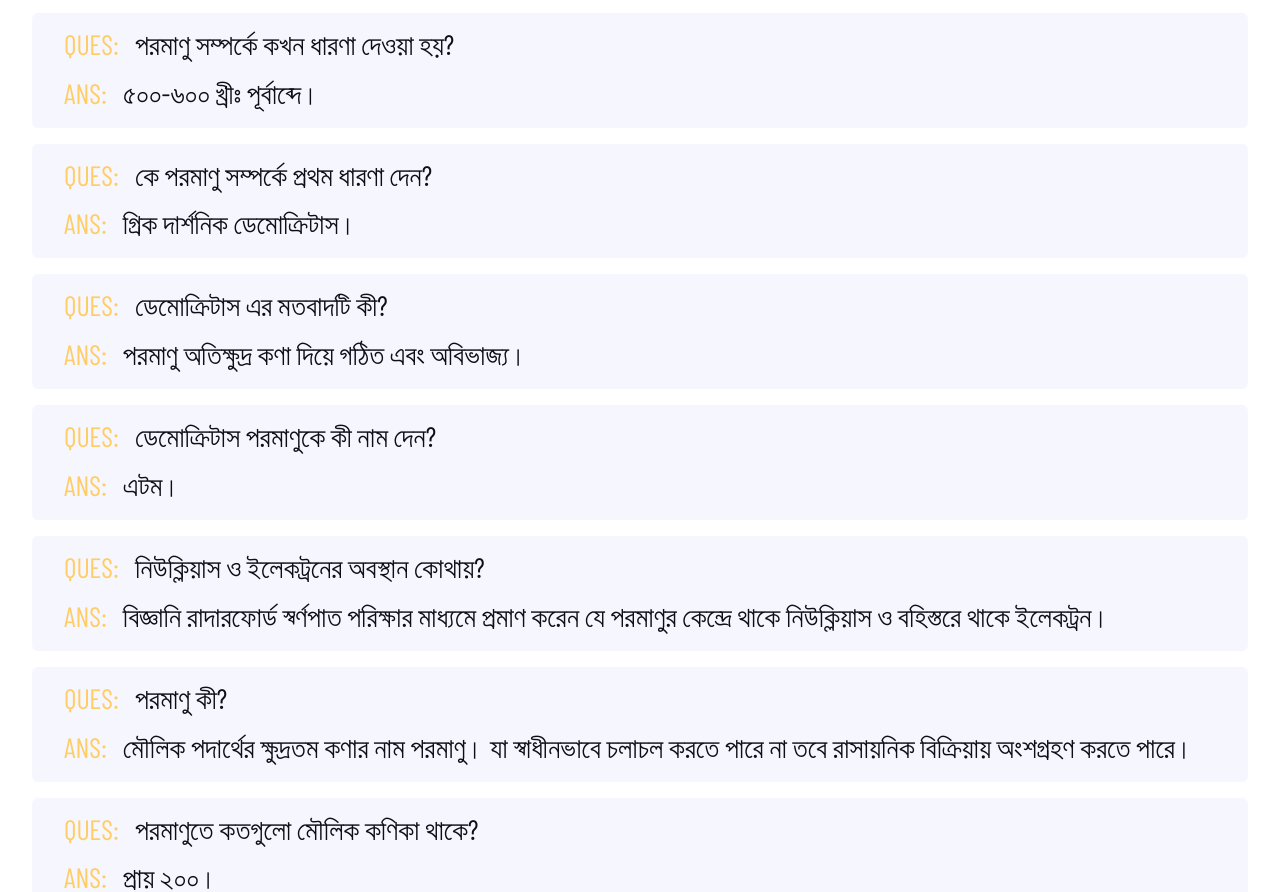
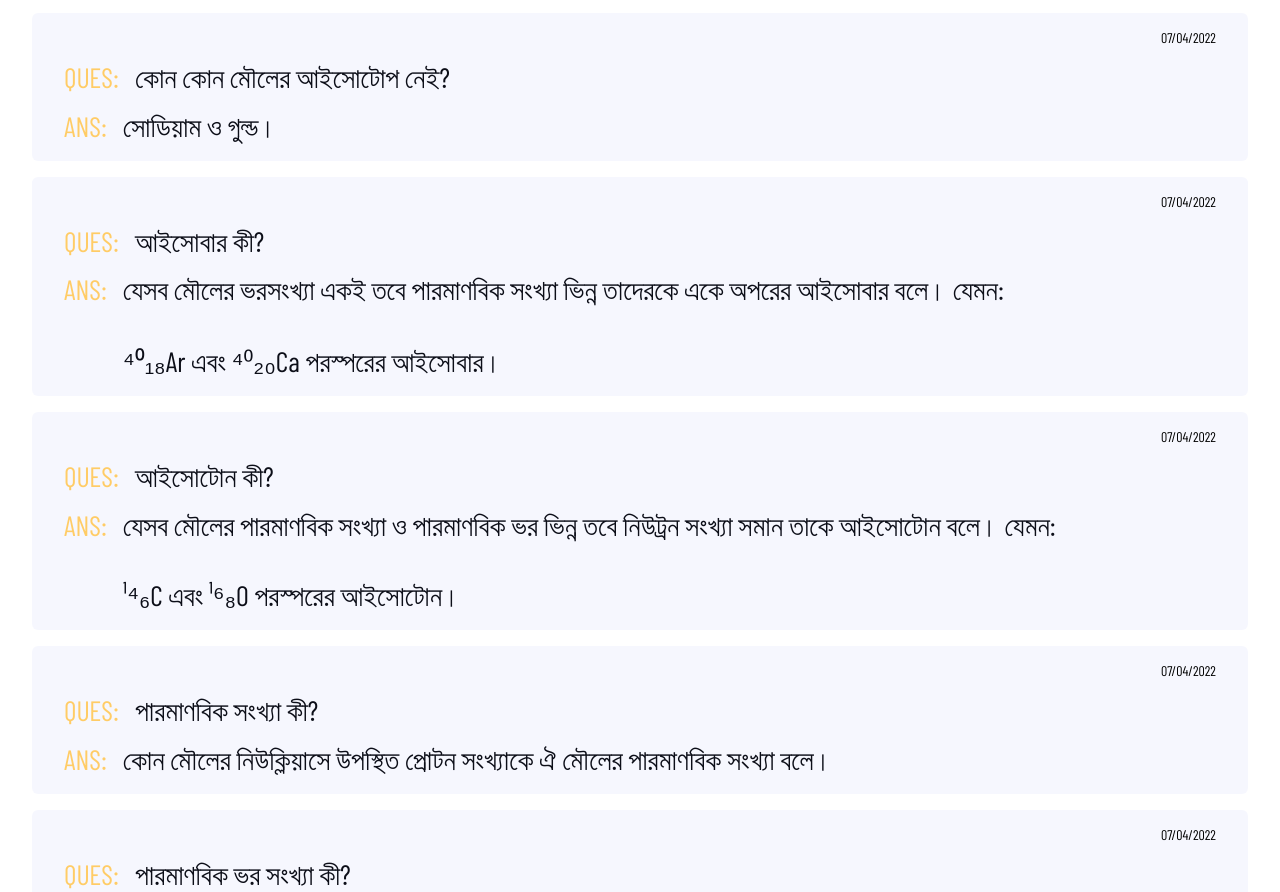
Before and after one commit to rionislam/chemistry, a plain HTML site: page index.html in a window 1280 px wide. Shown: the part 74-966 px from the top of the page. Drawn offline with nearby package versions, Linux system fonts and the light colour scheme; a web font is replaced by a local one.

Commit message:
07/04/2022

```diff
--- a/css/style.css
+++ b/css/style.css
@@ -184,6 +184,10 @@ nav h1 span{
     border-radius: 6px;
 }
 
+.date{
+    text-align: right;
+}
+
 
 /* ---------------------- */
 /* responsive design      */
--- a/js/script.js
+++ b/js/script.js
@@ -1,70 +1,116 @@
 let itemsContainer = document.getElementById('itemsContainer');
 let items = [
+    {
+        ques: 'কোন কোন মৌলের আইসোটোপ নেই?',
+        ans: 'সোডিয়াম ও গুল্ড।',
+        date: '07/04/2022',
+    },
+    {
+        ques: 'আইসোবার কী?',
+        ans: 'যেসব মৌলের ভরসংখ্যা একই তবে পারমাণবিক সংখ্যা ভিন্ন তাদেরকে একে অপরের আইসোবার বলে। যেমন: <br><br>⁴⁰₁₈Ar এবং ⁴⁰₂₀Ca  পরস্পরের আইসোবার।',
+        date: '07/04/2022',
+    },
+    {
+        ques: 'আইসোটোন কী?',
+        ans: 'যেসব মৌলের পারমাণবিক সংখ্যা ও পারমাণবিক ভর ভিন্ন তবে নিউট্রন সংখ্যা সমান তাকে আইসোটোন বলে। যেমন: <br><br>¹⁴₆C এবং ¹⁶₈O পরস্পরের আইসোটোন।',
+        date: '07/04/2022',
+    },
+    {
+        ques: 'পারমাণবিক সংখ্যা কী?',
+        ans: 'কোন মৌলের নিউক্লিয়াসে উপস্থিত প্রোটন সংখ্যাকে ঐ মৌলের পারমাণবিক সংখ্যা বলে।',
+        date: '07/04/2022',
+    },
+    {
+        ques: 'পারমাণবিক ভর সংখ্যা কী?',
+        ans: 'কোন মৌলের নিউক্লিয়াসে উপস্থিত প্রোটন এবং নিউট্রন সংখ্যার যোগফলকে পারমাণবিক ভর সংখ্যা বলে। পারমাণবিক ভরকে দ্বারা প্রকাশ করা হয়। পর্যায় সারণিতে মৌলের বাম পাশে উপরের দিকে এর অবস্থান।',
+        date: '07/04/2022',
+    },
+    {
+        ques: '১-২০ নং মৌলের পারমাণবিক ভর সংখ্যা নির্ণয়ের পদ্ধতি কী?',
+        ans: '১)জোড় সংখ্যার মৌলগুলোর পারমাণবিক সংখ্যাকে দ্বিগুন করলেই মৌলের পারমাণবিক ভর সংখ্যা পাওয়া যায়।<br><br>২)বিজোড় সংখ্যার মৌলগুলোর পারমাণবিক সংখ্যাকে দ্বিগুণ করে তার সাথে এক যোগ করলেই মৌলের পারমাণবিক সংখ্যা পাওয়া যায়।<br><br> বিঃদ্রঃ কিছু ব্যাতিক্রমও রয়েছে।',
+        date: '07/04/2022',
+    },
 
     // 05/04/2022
     {
         ques: 'পরমাণু সম্পর্কে কখন ধারণা দেওয়া হয়?',
         ans: '৫০০-৬০০ খ্রীঃ পূর্বাব্দে।',
+        date: '05/04/2022',
     },
     {
         ques: 'কে পরমাণু সম্পর্কে প্রথম ধারণা দেন?',
         ans: 'গ্রিক দার্শনিক ডেমোক্রিটাস।',
+        date: '05/04/2022',
     },
     {
         ques: 'ডেমোক্রিটাস এর মতবাদটি কী?',
         ans: 'পরমাণু অতিক্ষুদ্র কণা দিয়ে গঠিত এবং অবিভাজ্য।',
+        date: '05/04/2022',
     },
     {
         ques: 'ডেমোক্রিটাস পরমাণুকে কী নাম দেন?',
         ans: 'এটম।',
+        date: '05/04/2022',
     },
     {
         ques: 'নিউক্লিয়াস ও ইলেকট্রনের অবস্থান কোথায়?',
         ans: 'বিজ্ঞানি রাদারফোর্ড স্বর্ণপাত পরিক্ষার মাধ্যমে প্রমাণ করেন যে পরমাণুর কেন্দ্রে থাকে নিউক্লিয়াস ও বহিস্তরে থাকে ইলেকট্রন।',
+        date: '05/04/2022',
     },
     {
         ques: 'পরমাণু কী?',
         ans: 'মৌলিক পদার্থের ক্ষুদ্রতম কণার নাম পরমাণু। যা স্বাধীনভাবে চলাচল করতে পারে না তবে রাসায়নিক বিক্রিয়ায় অংশগ্রহণ করতে পারে।',
+        date: '05/04/2022',
     },
     {
         ques: 'পরমাণুতে কতগুলো মৌলিক কণিকা থাকে?',
         ans: 'প্রায় ২০০।',
+        date: '05/04/2022',
     },
     {
         ques: 'মূল কণিকা কী?',
         ans: 'যে সকল নিরতিশয় ক্ষুদ্র কীনকা দ্বারা পরমাণু গঠিত তাদেরকে মূল কণিকা বলে।',
+        date: '05/04/2022',
     },
     {
         ques: 'মূল কণিকা কয় প্রকার?',
-        ans: 'মূল কণিকা প্রধাণত তিন প্রকার। যথা: <br>১) স্থায়ী মূল কণিকা। <br>২) অস্থায়ী মূল কণিকা। <br>৩) কম্পোজিট মূল কণিকা।',
+        ans: 'মূল কণিকা প্রধাণত তিন প্রকার। যথা:<br><br>১) স্থায়ী মূল কণিকা। <br>২) অস্থায়ী মূল কণিকা। <br>৩) কম্পোজিট মূল কণিকা।',
+        date: '05/04/2022',
     },
     {
         ques: 'স্থায়ী মূল কণিকা কী?',
         ans: 'যে সকল কণিকা পরমাণুতে স্থায়ীভাবে বিদ্যমান তাদের স্থায়ী মূল কণিকা বলে।',
+        date: '05/04/2022',
     },
     {
         ques: 'স্থায়ী মূল কণিকা কয়টি?',
-        ans: 'স্থায়ী মূল কণিকা তিনটি। যথা: <br>১) ইলেকট্রন। <br>২) প্রোটন। <br>৩) নিউট্রন।',
+        ans: 'স্থায়ী মূল কণিকা তিনটি। যথা:<br><br>১) ইলেকট্রন। <br>২) প্রোটন। <br>৩) নিউট্রন।',
+        date: '05/04/2022',
     },
     {
         ques: 'কোন মৌলের নিউট্রন সংখ্যা নেই?',
         ans: 'সব মৌলেরই ইলেকট্রন, প্রোটন ও নিউট্রন সংখ্যা বিদ্যমান। শুধুমাত্র হাইড্রোজেন ব্যাতিক্রম যার নিউট্রন সংখ্যা নেই।',
+        date: '05/04/2022',
     },
     {
         ques: 'অস্থায়ী মূল কণিকা কী?',
         ans: 'যে সকল কণিকা পরমাণুতে অল্প সময়ের জন্য বিদ্যমান থাকে তাকে অস্থায়ী মূল কণিকা বলে।',
+        date: '05/04/2022',
     },
     {
         ques: 'পরমাণুতে অস্থায়ী মূল কণিকার সংখ্যা কত?',
-        ans: '১০০ টি। যেমন: নিউট্রিনো, অ্যান্টি নিউট্রিনো, পজিট্রন, মশেন ইত্যাদি।',
+        ans: '১০০ টি। যেমন:<br><br>নিউট্রিনো, অ্যান্টি নিউট্রিনো, পজিট্রন, মশেন ইত্যাদি।',
+        date: '05/04/2022',
     },
     {
         ques: 'কম্পোজিট মূল কণিকা কী?',
-        ans: 'স্থায়ী ও অস্থায়ী মূল কণিকা ব্যাতিত পরমাণুতে আরো একধরণের ভারী কণা বিদ্যমান। এদেরকেই কম্পোজিট মূল কণিকা বলে। যেমন: আলফা কণিকা(হিলিয়ম নিউক্লিয়াস), গামা রশ্মি ইত্যাদি।',
+        ans: 'স্থায়ী ও অস্থায়ী মূল কণিকা ব্যাতিত পরমাণুতে আরো একধরণের ভারী কণা বিদ্যমান। এদেরকেই কম্পোজিট মূল কণিকা বলে। যেমন:<br><br>আলফা কণিকা(হিলিয়ম নিউক্লিয়াস), গামা রশ্মি ইত্যাদি।',
+        date: '05/04/2022',
     },
     {
         ques: 'আইসোটোপ কী?',
         ans: 'যেসব মৌলের পারমাণবিক সংখ্যা একই তবে ভর সংখ্যা ভিন্ন তাদেরকে পরস্পরের আইসোটোপ বলে।',
+        date: '05/04/2022',
     },
     // {
     //     ques: '',
@@ -77,7 +123,9 @@ let items = [
 items.forEach((e) => {
     let ques = e.ques
     let ans = e.ans
+    let date = e.date
     itemsContainer.insertAdjacentHTML("beforeend",`<div class="quesWrapper bg-accent grid">
+    <div class="date fs-200 ff-sans-cond">${date}</div>
     <div class="fs-600 ff-sans-cond text-yellow flex">QUES:<span class="ques text-dark">${ques}</span></div>
     <div class="fs-500 ff-sans-cond text-yellow flex">ANS:<span class="ans text-dark">${ans}</span></div>
     </div>`)
```
